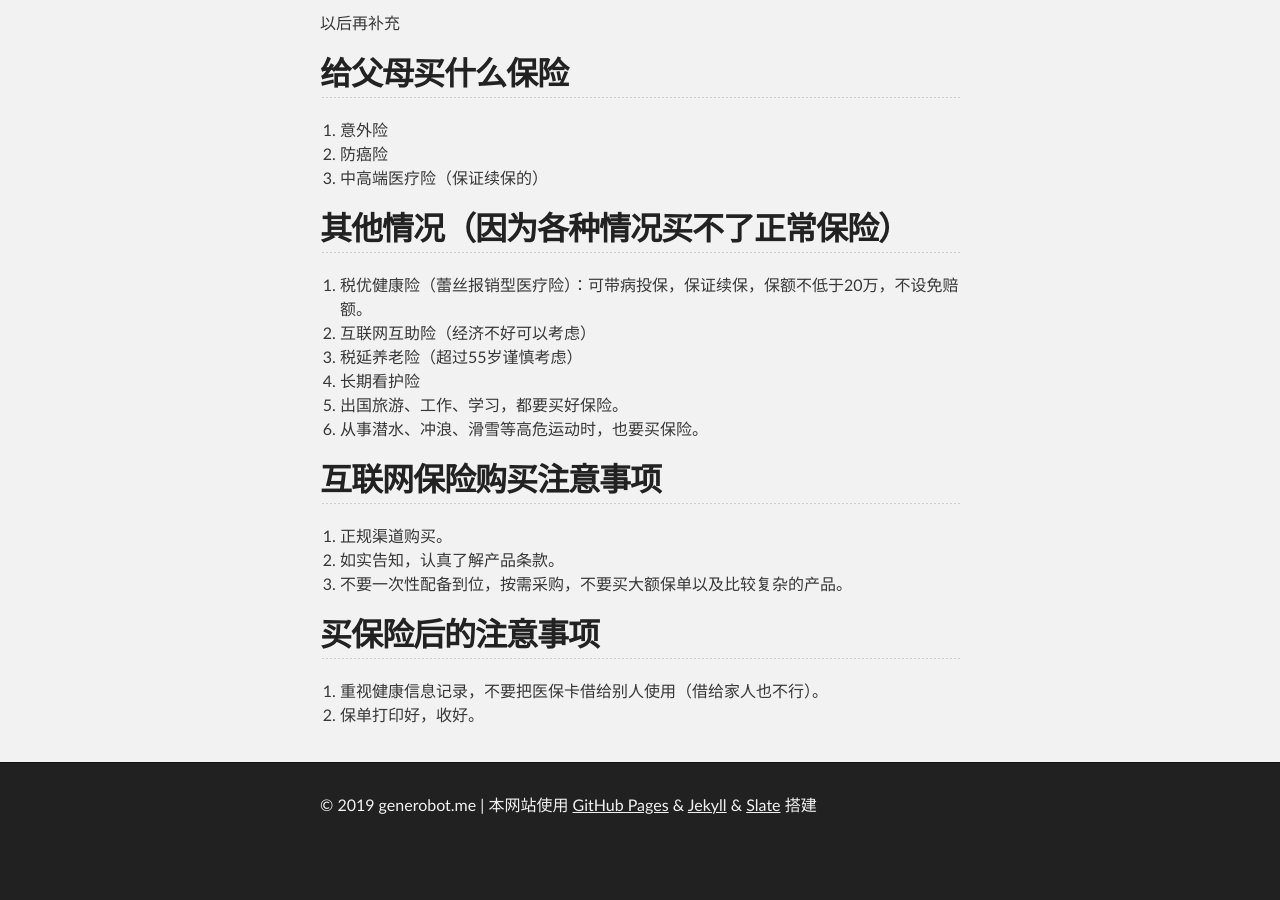
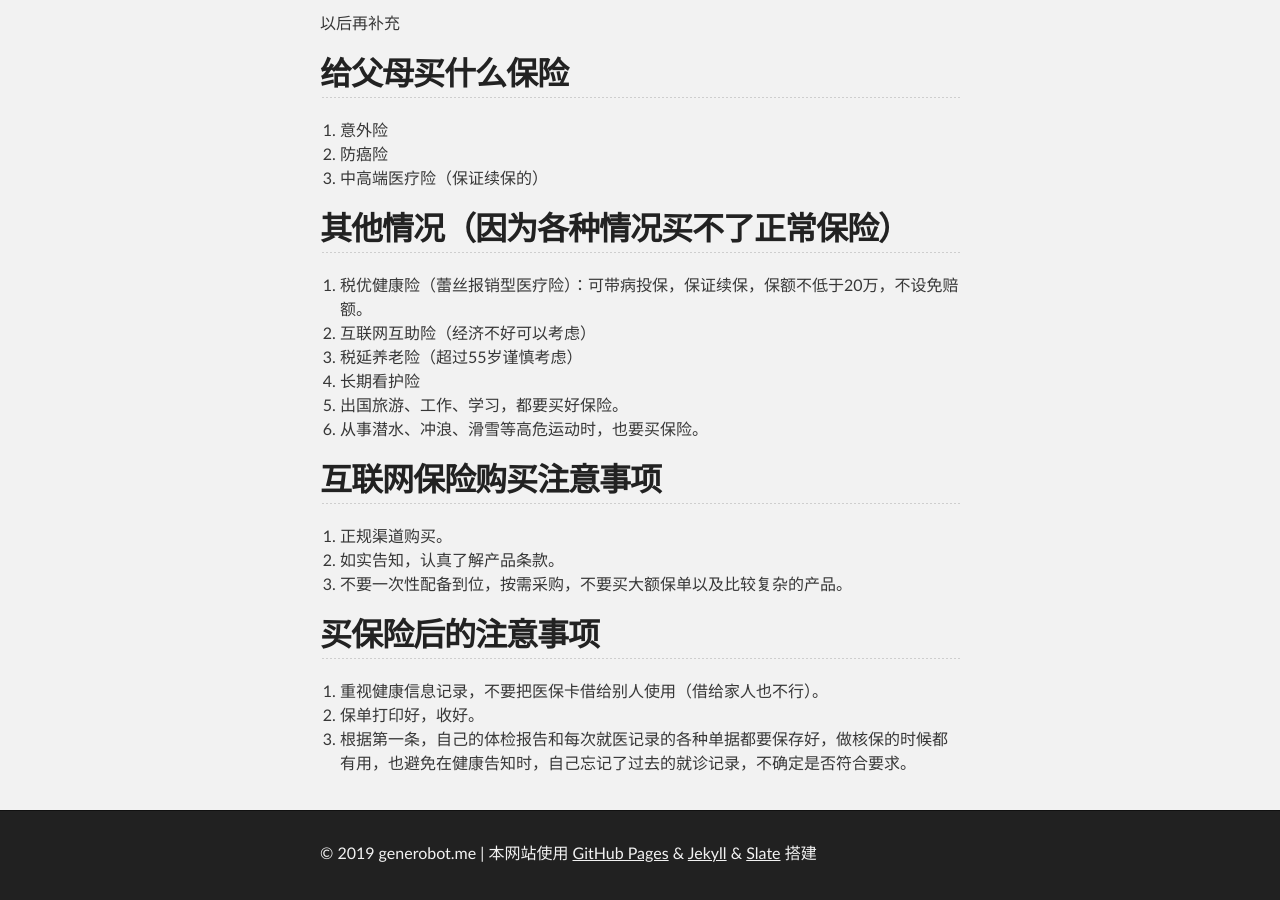
Before and after one commit to s32n/s32n.github.io, a Jekyll site: the page built from _posts/2020-4-6-insurance-plan.md, in a window 1280 px wide and 900 px high, scrolled down 3818 px. Built offline with Jekyll 4.4.1, drawn with Linux system fonts in a browser that asks for light colours; comment, search, counter and statistics services are not loaded; before the commit the page ends 4670 px from its top, so only the background shows below that.

Commit message:
注意事项中增加了“保存好就医记录这一条”。

```diff
--- a/_posts/2020-4-6-insurance-plan.md
+++ b/_posts/2020-4-6-insurance-plan.md
@@ -158,3 +158,4 @@ date:   2020-04-06
 
 1. 重视健康信息记录，不要把医保卡借给别人使用（借给家人也不行）。
 2. 保单打印好，收好。
+3. 根据第一条，自己的体检报告和每次就医记录的各种单据都要保存好，做核保的时候都有用，也避免在健康告知时，自己忘记了过去的就诊记录，不确定是否符合要求。
```
